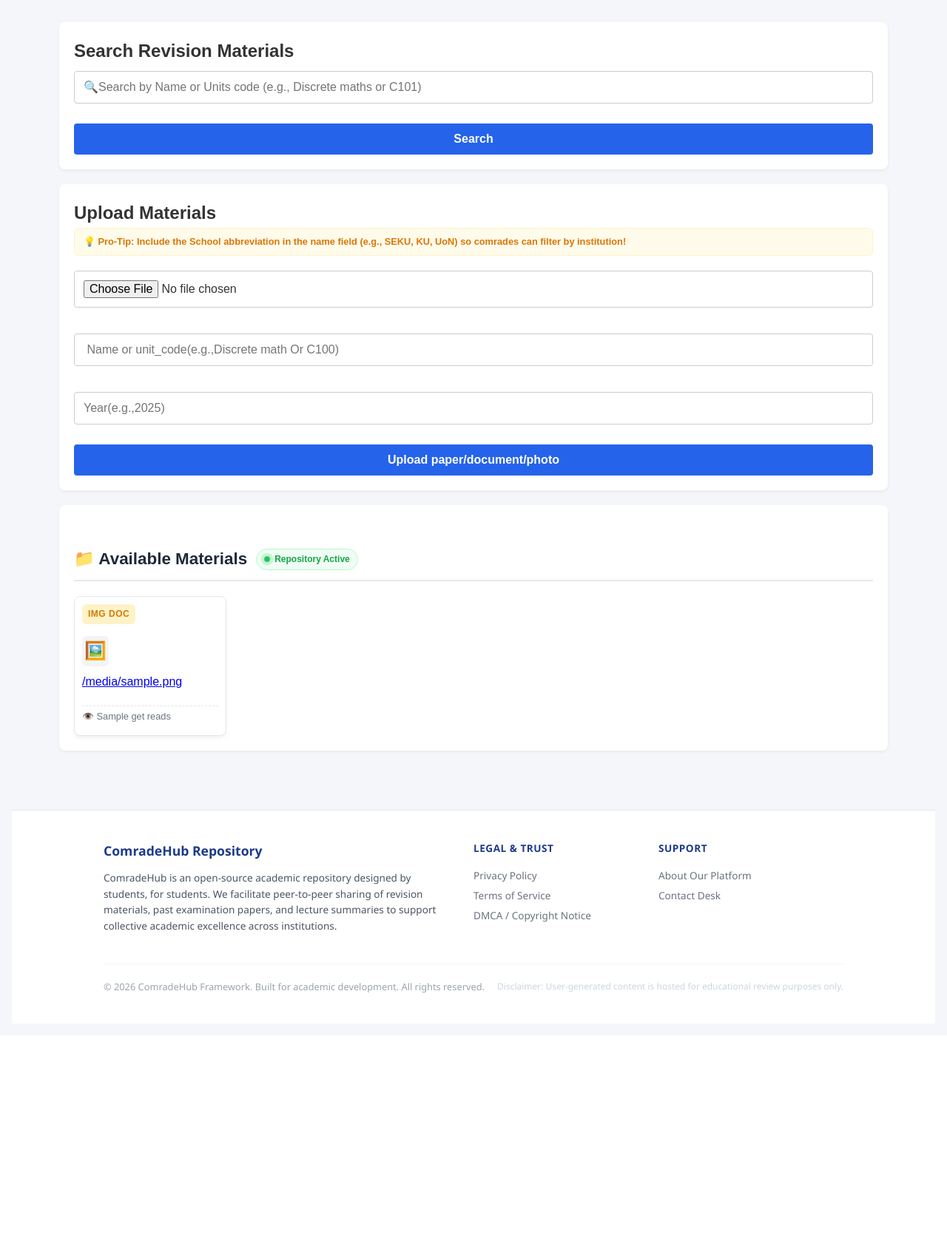
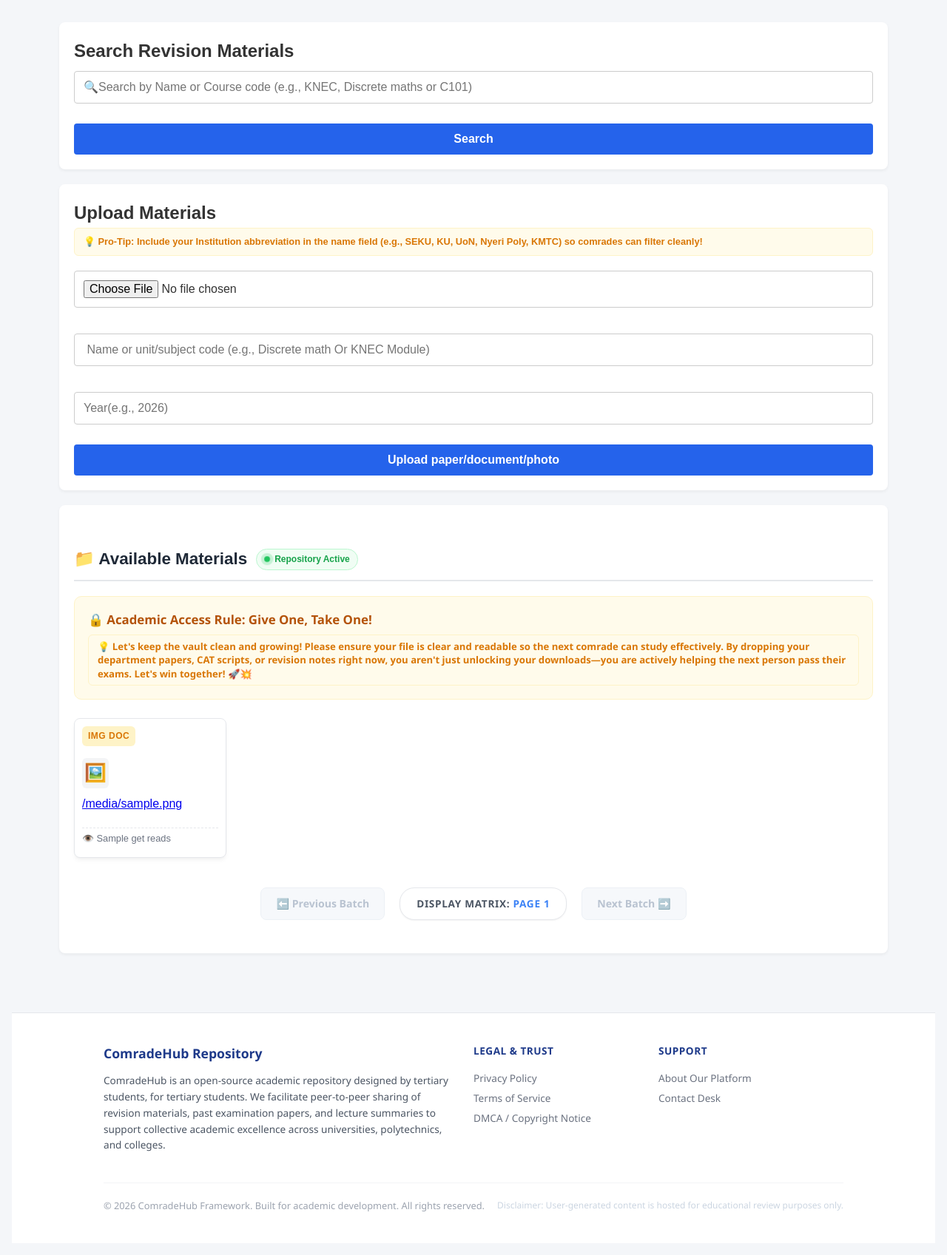
Before and after one commit to Collins-Koechc/comrade-hub, a Flask app: template templates/index.html in a window 1280 px wide. Shown: the part 186-1883 px from the top of the page at 74% size. Before the commit the page ends 1528 px from the top, so only its background shows below. Run offline with Flask 3, Linux system fonts and the light colour scheme; the template is opened without the code that fills it: most values are stand-ins (such as "Sample title", 1, 10 or a date in 2020); some libraries are stand-ins or nearby versions.

Commit message:
design: final motivational text update for user engagement

```diff
--- a/templates/index.html
+++ b/templates/index.html
@@ -3,7 +3,8 @@
 <head>
     <meta charset="UTF-8">
     <meta name="viewport" content="width=device-width, initial-scale=1.0">
-    <title>ComradeHub(CH)-past papers & notes</title>
+    <!-- Broad Search Target: Adapts for Universities, Colleges, and Polytechnics -->
+    <title>ComradeHub (CH) - Tertiary Past Papers, Exam Notes & Revision Materials</title>
     <link rel="stylesheet" href="{{url_for('static',filename='style.css')}}">
 </head>
  <body>
@@ -72,7 +73,7 @@
     <section>
     <h2>Search Revision Materials</h2>
     <form action="/search" method="GET">
-    <input type="text" name="query" placeholder="🔍Search by Name or Units code (e.g., Discrete maths or C101)">
+    <input type="text" name="query" placeholder="🔍Search by Name or Course code (e.g., KNEC, Discrete maths or C101)">
     <button type="submit">Search</button>
      </form>
     </section>
@@ -80,16 +81,15 @@
     <section>
         <h2>Upload Materials</h2>
         <p style="font-size: 0.8rem; color: #d97706; background: #fffbeb; border: 1px solid #fef3c7; padding: 8px 12px; border-radius: 6px; font-weight: 600; margin-bottom: 12px; font-family: sans-serif;">
-            💡 Pro-Tip: Include the School abbreviation in the name field (e.g., SEKU, KU, UoN) so comrades can filter by institution!
+            💡 Pro-Tip: Include your Institution abbreviation in the name field (e.g., SEKU, KU, UoN, Nyeri Poly, KMTC) so comrades can filter cleanly!
         </p>
         <form action="/upload" method="POST" enctype="multipart/form-data">
-            <input type="file" id="paper_file" name="paper_file" accept=".pdf, .doc, .pptx, .ppt, .xls, .xlsx,.key, .csv, .webp, .txt, .rtf,.odt, .7z, .rar, .zip,.docx, image/*" required>
-            <input type="text" name="unit_code" placeholder=" Name or unit_code(e.g.,Discrete math Or C100)" required>
-            <input type="text" name="year" placeholder="Year(e.g.,2025)" required>
+            <input type="file" id="paper_file" name="paper_file" accept=".pdf, .doc, .pptx, .ppt, .xls, .xlsx,.key, .csv, .webp, .txt, .rtf,.odt, .7z, .rar, .zip,.docx, image/*" required onchange="if(this.files.size > 5242880){ alert('File too large! Please keep revision materials under 5MB to preserve campus mobile data loading speeds.'); this.value = ''; };">
+            <input type="text" name="unit_code" placeholder=" Name or unit/subject code (e.g., Discrete math Or KNEC Module)" required>
+            <input type="text" name="year" placeholder="Year(e.g., 2026)" required>
             <button type="submit" >Upload paper/document/photo</button>
         </form>
     </section>
-
     <section>
      <div class="section-title-container">
         <h2>📁 Available Materials</h2>
@@ -98,6 +98,17 @@
             <span>Repository Active</span>
         </div>
      </div>
+
+     <div style="background: #fffbeb; border: 1px solid #fef3c7; padding: 18px; border-radius: 10px; margin-bottom: 25px; font-family: 'Segoe UI', sans-serif;">
+         <h3 style="margin: 0 0 6px 0; color: #b45309; font-size: 1.05rem; font-weight: 700; display: flex; align-items: center; gap: 8px;">
+             🔒 Academic Access Rule: Give One, Take One!
+         </h3>
+        <p style="margin: 0; color: #d97706; font-size: 0.82rem; font-weight: 600; background: #fffbeb; border: 1px solid #fef3c7; padding: 6px 12px; border-radius: 6px; display: inline-block; line-height: 1.4;">
+            💡 <strong>Let's keep the vault clean and growing!</strong> Please ensure your file is clear and readable so the next comrade can study effectively. By dropping your department papers, CAT scripts, or revision notes right now, you aren't just unlocking your downloads—you are actively helping the next person pass their exams. <strong>Let's win together! 🚀💥</strong>
+        </p>
+
+     </div>
+
         {% if is_admin %}
           <p style="background-color: #e0e7ff; color: #3730a3; padding:10px; border-radius:4px; font-weight:bold; display: inline-block; margin-bottom: 15px;">
                📈 Total Site Visits: {{ total_visits }}
@@ -137,12 +148,10 @@
             </div>
 
             <div class="card-admin-box" style="margin-top: 5px; padding: 4px 0; border-top: 1px dashed #e5e7eb; display: flex; justify-content: space-between; align-items: center; width: 100%;">
-                <!-- 👁️ Student View Counter (Safely handles dynamic checks) -->
                 <span style="color: #6b7280; font-size: 0.8rem; font-weight: 500; display: inline-flex; align-items: center; gap: 4px;">
                     👁️ {{ file_views.get(file, 0) }} reads
                 </span>
 
-                <!-- 🔒 ACTIONS: Visible only when Collins is logged in -->
                 {% if is_admin %}
                     <div style="display: flex; align-items: center; gap: 8px;">
                         <span style="color: #1e3a8a; font-size: 0.75rem; font-weight: bold; text-transform: uppercase;">[Admin]</span>
@@ -159,22 +168,52 @@
             </li>
             {% endfor %}
         </ul>
+        <!-- 🧭 Premium Institutional Navigation Framework -->
+        <div class="pagination-wrapper" style="display: flex; justify-content: center; align-items: center; gap: 20px; margin: 40px 0 25px 0; font-family: 'Segoe UI', system-ui, sans-serif; width: 100%; box-sizing: border-box; clear: both;">
+            {% if page > 1 %}
+                <a href="{{ url_for('home', page=page-1) }}"
+                   style="display: inline-flex; align-items: center; gap: 8px; padding: 10px 20px; background-color: #ffffff; color: #1e3a8a; border: 1px solid #cbd5e1; border-radius: 8px; text-decoration: none; font-size: 0.88rem; font-weight: 700; box-shadow: 0 1px 2px rgba(0,0,0,0.05); transition: all 0.2s ease;"
+                   onmouseover="this.style.backgroundColor='#f8fafc'; this.style.borderColor='#1e3a8a';"
+                   onmouseout="this.style.backgroundColor='#ffffff'; this.style.borderColor='#cbd5e1';">
+                    <span>⬅️</span> Previous Batch
+                </a>
+            {% else %}
+                <span style="display: inline-flex; align-items: center; gap: 8px; padding: 10px 20px; background-color: #f1f5f9; color: #94a3b8; border: 1px solid #e2e8f0; border-radius: 8px; font-size: 0.88rem; font-weight: 600; cursor: not-allowed; opacity: 0.65;">
+                    ⬅️ Previous Batch
+                </span>
+            {% endif %}
+
+            <div style="background: #ffffff; border: 1px solid #e5e7eb; padding: 10px 22px; border-radius: 20px; font-size: 0.85rem; font-weight: 700; color: #4b5563; box-shadow: 0 1px 2px rgba(0,0,0,0.05); letter-spacing: 0.05em; text-transform: uppercase;">
+                Display Matrix: <span style="color: #3b82f6;">Page {{ page }}</span>
+            </div>
+
+            {% if has_next %}
+                <a href="{{ url_for('home', page=page+1) }}"
+                   style="display: inline-flex; align-items: center; gap: 8px; padding: 10px 20px; background-color: #1e3a8a; color: #ffffff; border: 1px solid transparent; border-radius: 8px; text-decoration: none; font-size: 0.88rem; font-weight: 700; box-shadow: 0 4px 6px -1px rgba(30, 58, 138, 0.2); transition: all 0.2s ease;"
+                   onmouseover="this.style.backgroundColor='#1d4ed8'; this.style.transform='translateY(-1px)';"
+                   onmouseout="this.style.backgroundColor='#1e3a8a'; this.style.transform='translateY(0)';">
+                    Next Batch <span>➡️</span>
+                </a>
+            {% else %}
+                <span style="display: inline-flex; align-items: center; gap: 8px; padding: 10px 20px; background-color: #f1f5f9; color: #94a3b8; border: 1px solid #e2e8f0; border-radius: 8px; font-size: 0.88rem; font-weight: 600; cursor: not-allowed; opacity: 0.65;">
+                    Next Batch ➡️
+                </span>
+            {% endif %}
+        </div>
     </section>
 </main>
 </div>
 
 <footer style="background: #ffffff; border-top: 1px solid #e5e7eb; padding: 40px 20px; font-family: 'Segoe UI', system-ui, sans-serif; margin-top: 50px; width: 100%; box-sizing: border-box; display: block; clear: both;">
     <div style="max-width: 1000px; margin: 0 auto; box-sizing: border-box;">
-
         <table style="width: 100%; border-collapse: collapse; table-layout: fixed;">
             <tr>
                 <td style="width: 50%; vertical-align: top; padding-right: 30px; box-sizing: border-box;">
                     <h3 style="font-size: 1.1rem; color: #1e3a8a; margin: 0 0 12px 0; font-weight: 700;">ComradeHub Repository</h3>
                     <p style="font-size: 0.85rem; color: #4b5563; line-height: 1.6; margin: 0;">
-                        ComradeHub is an open-source academic repository designed by students, for students. We facilitate peer-to-peer sharing of revision materials, past examination papers, and lecture summaries to support collective academic excellence across institutions.
+                        ComradeHub is an open-source academic repository designed by tertiary students, for tertiary students. We facilitate peer-to-peer sharing of revision materials, past examination papers, and lecture summaries to support collective academic excellence across universities, polytechnics, and colleges.
                     </p>
                 </td>
-
                 <td style="width: 25%; vertical-align: top; box-sizing: border-box;">
                     <h4 style="font-size: 0.85rem; color: #1e3a8a; margin: 0 0 12px 0; font-weight: 700; text-transform: uppercase; letter-spacing: 0.5px;">Legal & Trust</h4>
                     <ul style="list-style: none; padding: 0; margin: 0; font-size: 0.85rem; line-height: 2;">
@@ -183,7 +222,6 @@
                         <li><a href="/dmca-copyright" style="color: #6b7280; text-decoration: none;">DMCA / Copyright Notice</a></li>
                     </ul>
                 </td>
-
                 <td style="width: 25%; vertical-align: top; box-sizing: border-box;">
                     <h4 style="font-size: 0.85rem; color: #1e3a8a; margin: 0 0 12px 0; font-weight: 700; text-transform: uppercase; letter-spacing: 0.5px;">Support</h4>
                     <ul style="list-style: none; padding: 0; margin: 0; font-size: 0.85rem; line-height: 2;">
@@ -193,7 +231,6 @@
                 </td>
             </tr>
         </table>
-
         <div style="margin-top: 40px; padding-top: 20px; border-top: 1px solid #f3f4f6; font-size: 0.8rem; color: #9ca3af; display: flex; justify-content: space-between; flex-wrap: wrap; gap: 10px;">
             <div>
                 &copy; 2026 ComradeHub Framework. Built for academic development. All rights reserved.
@@ -202,9 +239,7 @@
                 Disclaimer: User-generated content is hosted for educational review purposes only.
             </div>
         </div>
-
     </div>
 </footer>
-
 </body>
 </html>
```
